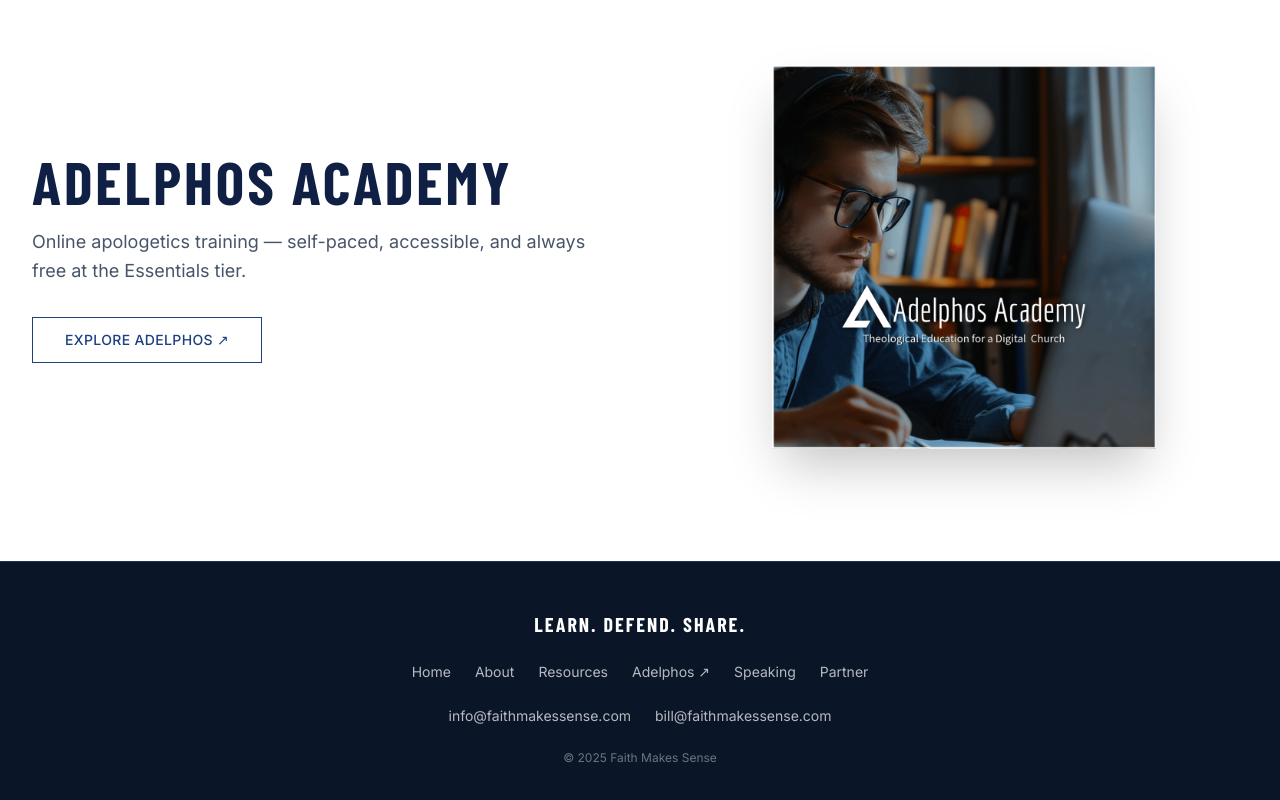
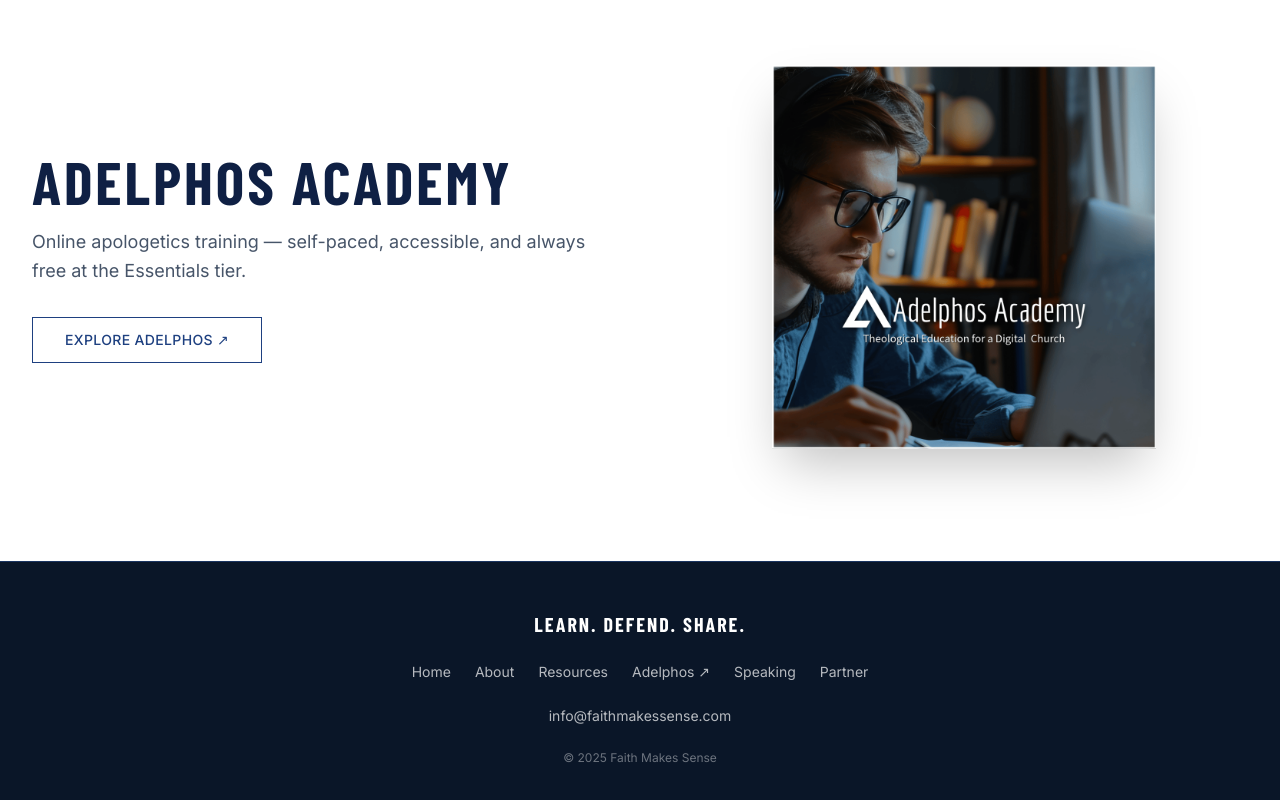
Before and after one commit to byomes/fms, a Next.js app: page / in a window 1280 px wide. Shown: the part 1455-2255 px from the top of the page. Built offline with nearby package versions, Linux system fonts and the light colour scheme.

Commit message:
fix: remove bill@ email from footer

```diff
--- a/src/components/Footer.tsx
+++ b/src/components/Footer.tsx
@@ -49,12 +49,6 @@ export default function Footer() {
             >
               info@faithmakessense.com
             </a>
-            <a
-              href="mailto:bill@faithmakessense.com"
-              className="hover:text-white transition-colors duration-200"
-            >
-              bill@faithmakessense.com
-            </a>
           </div>
 
           <p className="text-xs text-white/40">
```
